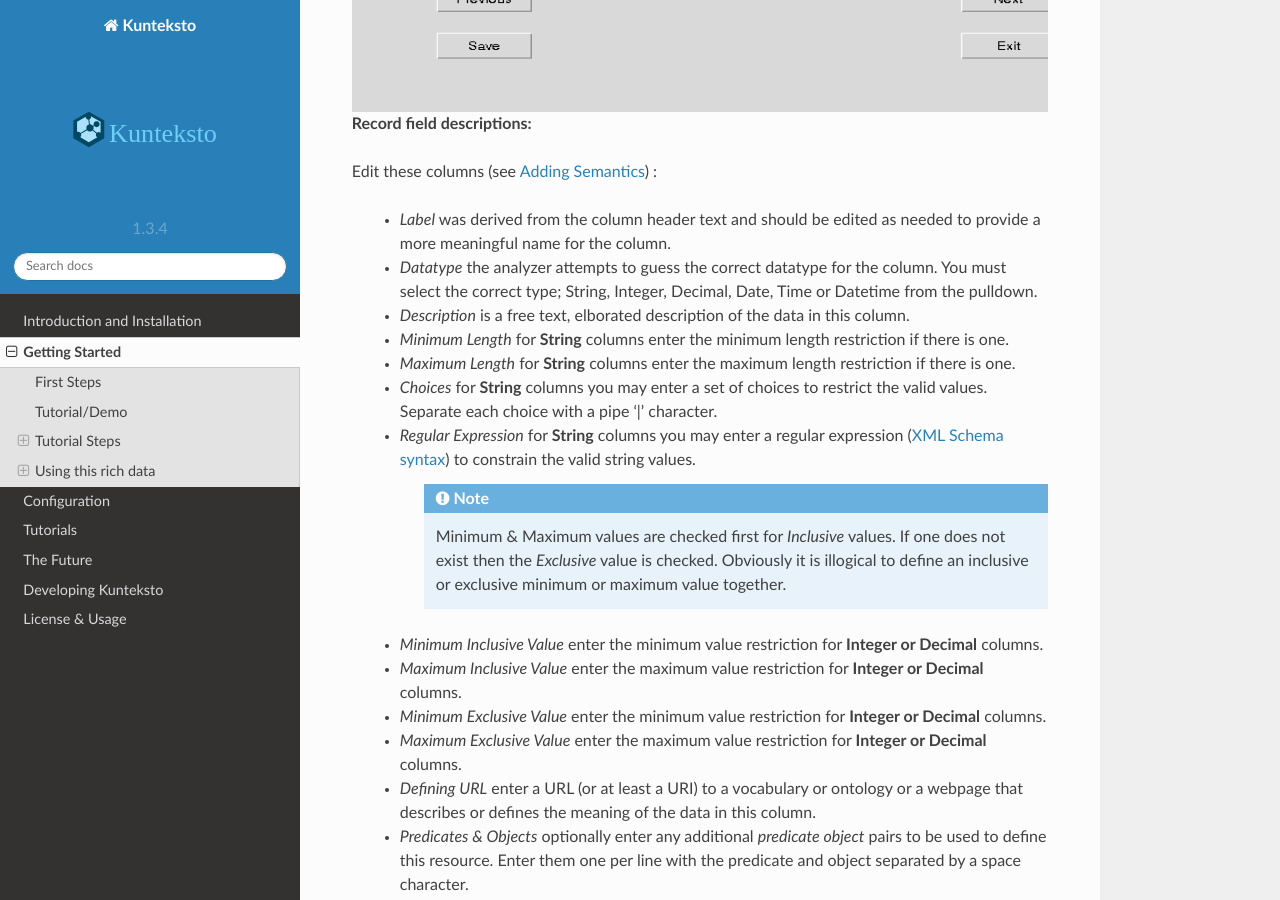
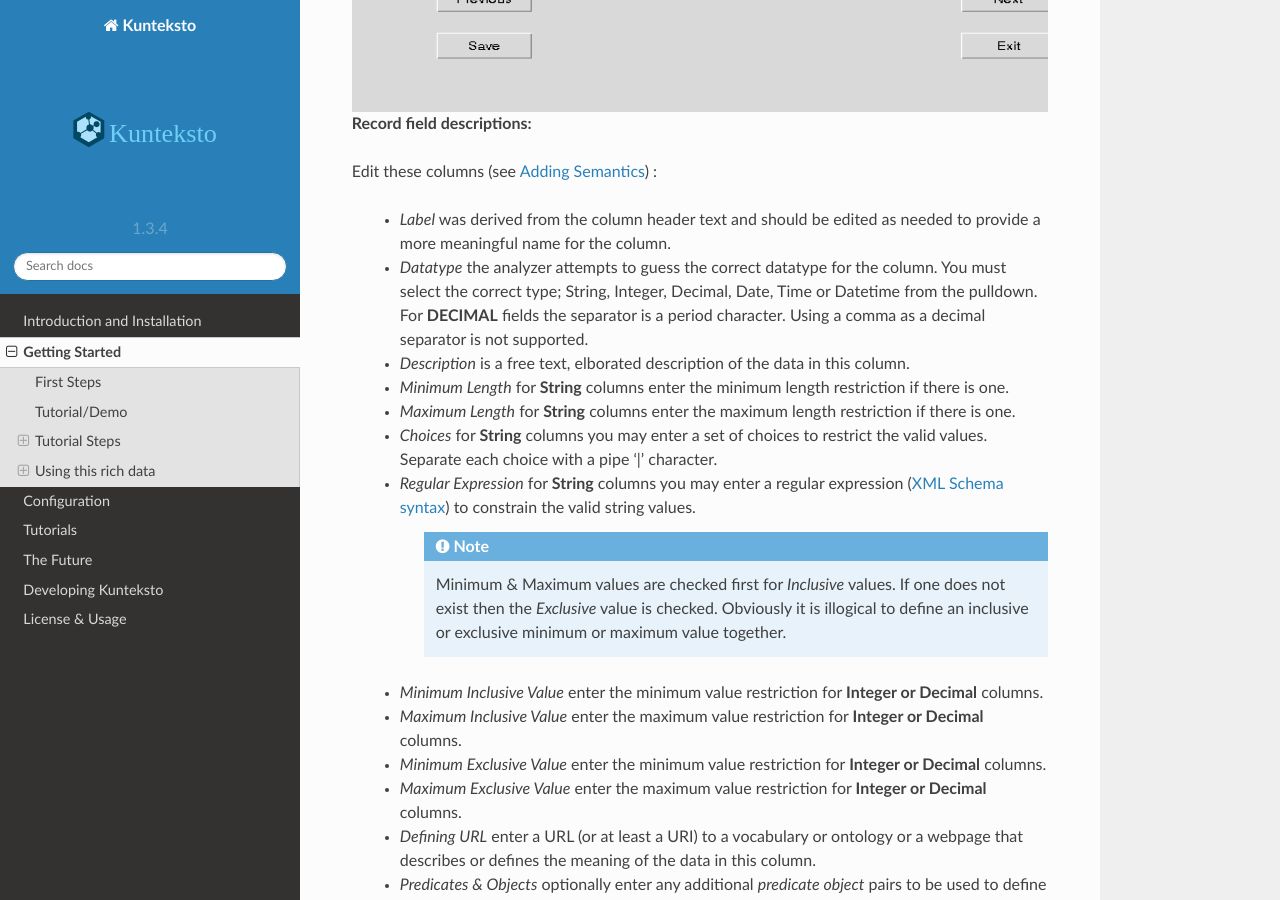
Before and after one commit to himanshu2454/Kunteksto, a Sphinx documentation site: the page built from docs_source/source/start.rst, in a window 1280 px wide and 900 px high, scrolled down 4966 px. Built offline with Sphinx 7.4.7 and the Read the Docs theme 2.0.0, drawn with Linux system fonts in a browser that asks for light colours.

Commit message:
Issue 10.

```diff
--- a/docs_source/source/start.rst
+++ b/docs_source/source/start.rst
@@ -157,7 +157,7 @@ Edit these columns (see :ref:`semantics`) :
 
     - *Label* was derived from the column header text and should be edited as needed to provide a more meaningful name for the column.
 
-    - *Datatype* the analyzer attempts to guess the correct datatype for the column. You must select the correct type; String, Integer, Decimal, Date, Time or Datetime from the pulldown.
+    - *Datatype* the analyzer attempts to guess the correct datatype for the column. You must select the correct type; String, Integer, Decimal, Date, Time or Datetime from the pulldown. For **DECIMAL** fields the separator is a period character. Using a comma as a decimal separator is not supported.
 
     - *Description* is a free text, elborated description of the data in this column.
 
```
